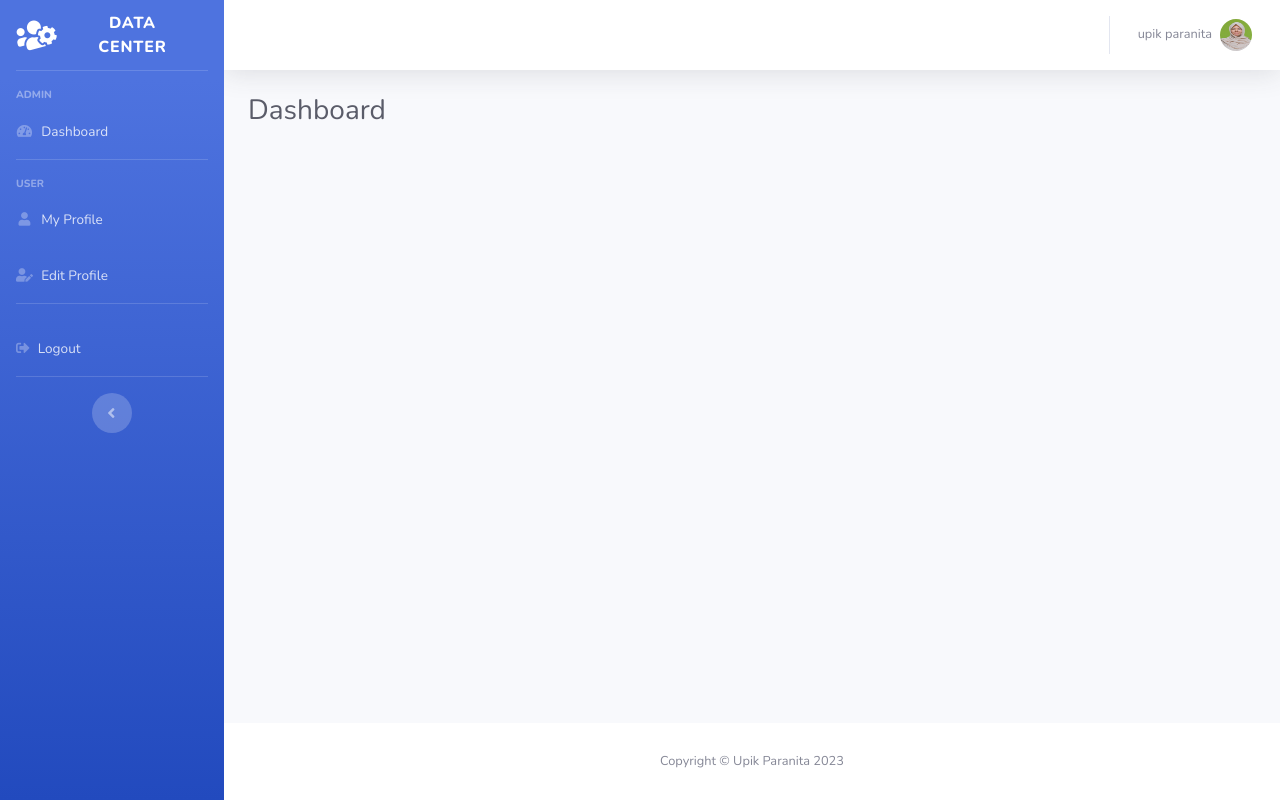
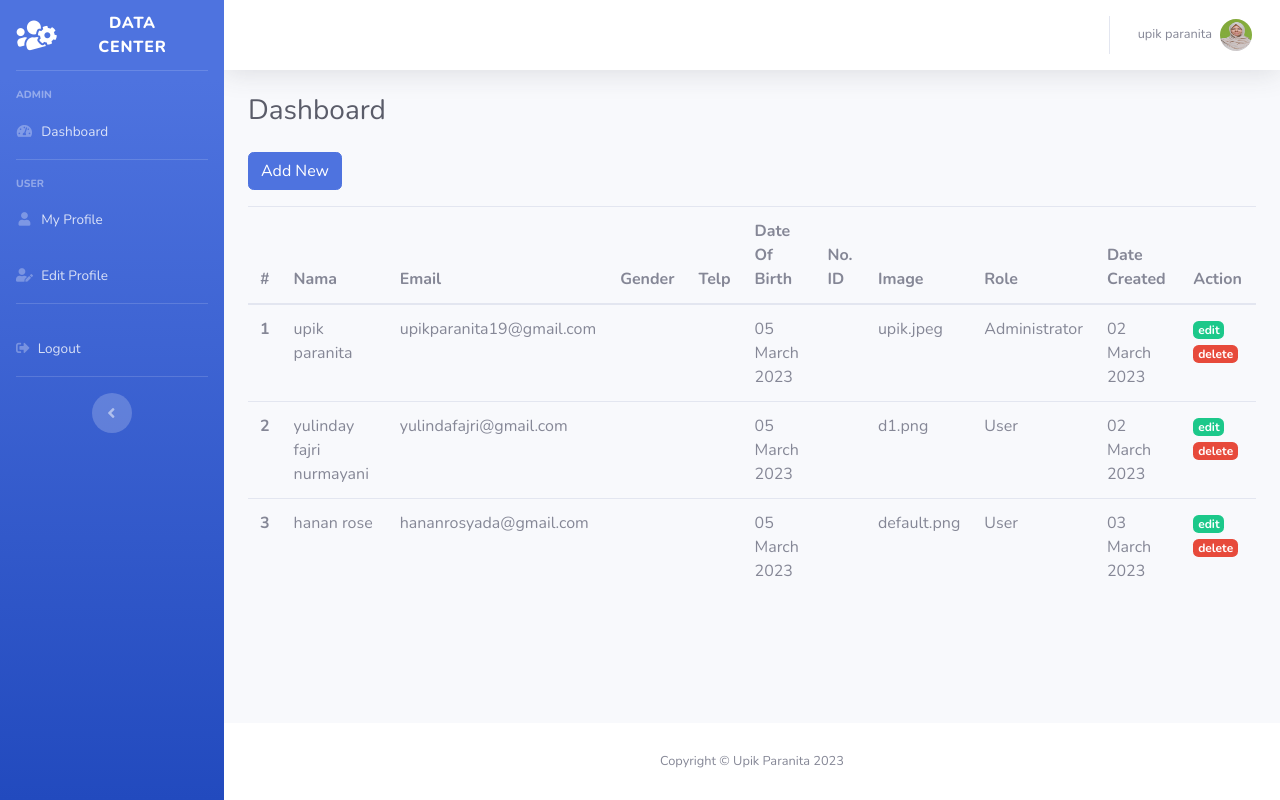
Before and after one commit to uchan123/loginmember, a CodeIgniter app: page /login-upik/admin in a window 1280 px wide. Run offline with CodeIgniter, Linux system fonts and the light colour scheme; a user stored in the database is signed in; data comes from the database, SQL or seed files in the repository; data that the repository does not hold is empty.

Commit message:
update view member, data JSON, delete

```diff
--- a/application/config/autoload.php
+++ b/application/config/autoload.php
@@ -58,7 +58,7 @@ $autoload['packages'] = array();
 |
 |	$autoload['libraries'] = array('user_agent' => 'ua');
 */
-$autoload['libraries'] = array('email', 'session', 'database');
+$autoload['libraries'] = array('email', 'session', 'database','form_validation');
 
 /*
 | -------------------------------------------------------------------
--- a/application/controllers/Admin.php
+++ b/application/controllers/Admin.php
@@ -7,9 +7,15 @@ class Admin extends CI_Controller
         $data['title'] = 'Dashboard';
         $data['user'] = $this->db->get_where('user', ['email' =>
         $this->session->userdata('email')])->row_array();
+        $data['users'] = $this->db->get('user')->result_array();
 
         //echo 'Selamat datang ' . $data['user']['name'];
+        $this->form_validation->set_rules('name','Name', 'required' );
+        $this->form_validation->set_rules('email', 'Email', 'trim|required|valid_email');
+        $this->form_validation->set_rules('password1', 'Password', 'required|trim|min_length[3]|matches[password2]', ['matches' => 'Password dont match!', 'min_length' => 'Password too short!']);
+        $this->form_validation->set_rules('password2', 'Password', 'required|trim|min_length[3]|matches[password1]');
 
+if($this->form_validation->run() == false){
         $this->load->view('templates/header', $data);
         $this->load->view('templates/sidebar', $data);
         $this->load->view('templates/topbar', $data);
@@ -17,6 +23,27 @@ class Admin extends CI_Controller
        // echo "<pre>"; print_r($query);
 
         $this->load->view('templates/footer');
+}else{
+    $data = [
+        'name' => htmlspecialchars($this->input->post('name', true)),
+        'email' => htmlspecialchars($this->input->post('email', true)),
+        'image' =>   'default.png',
+        'password' => password_hash($this->input->post('password1'), PASSWORD_DEFAULT),
+        'role_id' => 2,
+        'date_created' => time()
+    ];
+
+    $this->db->insert('user', $data);
+    $this->session->set_flashdata('message', '<div class="alert alert-success" role="alert">New Member added</div>');
+    redirect('admin');
+}
+
+}
+public function delete($id){
+    $this->db->where('id',$id);
+    $this->db->delete('user');
+    $this->session->set_flashdata('message', '<div class="alert alert-success" role="alert">member has deleted</div>');
+    redirect('admin');
 
 }
 }
--- a/application/controllers/User.php
+++ b/application/controllers/User.php
@@ -13,6 +13,7 @@ class User extends CI_Controller
         $data['user'] = $this->db->get_where('user', ['email' =>
         $this->session->userdata('email')])->row_array();
         //echo 'Selamat datang ' . $data['user']['name'];
+        //$data['users'] = $this->db->get('user')->result_array();
 
         $this->load->view('templates/header', $data);
         $this->load->view('templates/sidebar', $data);
--- a/application/views/admin/index.php
+++ b/application/views/admin/index.php
@@ -1,12 +1,126 @@
 <!-- Begin Page Content -->
 <div class="container-fluid">
+<?= form_error('name', '<div class="alert alert-danger" role="alert">', '</div>'); ?>
+<?= form_error('email', '<div class="alert alert-danger" role="alert">', '</div>'); ?>
+<?= form_error('password1', '<div class="alert alert-danger" role="alert">', '</div>'); ?>
+<?= $this->session->flashdata('message'); ?>
+
 
     <!-- Page Heading -->
     <h1 class="h3 mb-4 text-gray-800"><?= $title; ?></h1>
+    <div class="row">
 
+        <div class="col-sm">
+            <a href="" class="btn btn-primary mb-3" data-toggle="modal" data-target="#addModal">Add New</a>
+        <table class="table table-hover">
+  <thead>
+    <tr>
+      <th scope="col">#</th>
+      <th scope="col">Nama</th>
+      <th scope="col">Email</th>
+      <th scope="col">Gender</th>
+      <th scope="col">Telp</th>
+      <th scope="col">Date Of Birth</th>
+      <th scope="col">No. ID</th>
+      <th scope="col">Image</th>
+      <th scope="col">Role</th>
+      <th scope="col">Date Created</th>
+      <th scope="col">Action</th>
+    </tr>
+  </thead>
+  <tbody>
+    <?php $i = 1; ?>
+    <?php foreach ($users as $x) : ?>
+     <?php   if($x['sex'] == 'l'){
+            $gender = 'Male';
+        }elseif($x['sex'] == 'p'){
+            $gender = 'Female';
+        }else{
+            $gender = '';
+        }
+        if($x['role_id'] == '1'){
+            $role = 'Administrator';
+        }elseif($x['role_id'] == '2'){
+            $role = 'User';
+        }else{
+            $role = '';
+        }
+       ?>
+    <tr>
+      <th scope="row"><?= $i; ?></th>
+      <td><?= $x['name']; ?></td>
+      <td><?= $x['email']; ?></td>
+      <td><?= $gender; ?></td>
+      <td><?= $x['telp']; ?></td>
+      <td><?= date_format(date_create($x['tgl_lhr']),"d F Y"); ?></td>
+      <td><?= $x['ktp']; ?></td>
+      <td><?= $x['image']; ?></td>
+      <td><?= $role; ?></td>
+      <td><?= date('d F Y', $x['date_created']); ?></td>
+      <td><a href="<?= base_url(); ?>admin/edit/<?=$x['id']; ?>" class="badge badge-success">edit</a>
+    <a href ="<?= base_url(); ?>admin/delete/<?=$x['id']; ?>" class="badge badge-danger" onclick="return confirm('are you sure you want to delete?');"> delete </a>
+</td>
+    </tr>
+     <?php $i++; ?>
+     <?php endforeach; ?>
+  </tbody>
+</table>
+        </div>
+    </div>
 
-
-    <!-- /.container-fluid -->
 </div>
 </div>
 <!-- End of Main Content -->
+
+<!-- Modal -->
+<div class="modal fade" id="addModal" tabindex="-1" role="dialog" aria-labelledby="addModalLabel" aria-hidden="true">
+  <div class="modal-dialog" role="document">
+    <div class="modal-content">
+      <div class="modal-header">
+        <h5 class="modal-title" id="addModalLabel">Add New Member</h5>
+        <button type="button" class="close" data-dismiss="modal" aria-label="Close">
+          <span aria-hidden="true">&times;</span>
+        </button>
+      </div>
+      <form action="<?= base_url('admin'); ?>" method="post">
+      <div class="modal-body">
+      <div class="form-group">
+      <input type="text" class="form-control" id="name"  name="name" placeholder="Input Full Name">
+    </div>
+    <div class="form-group">
+      <input type="email" class="form-control" id="email" name="email" placeholder="Input Email Address">
+    </div>
+    <div class="form-group row">
+    <div class="col-sm-6 mb-3 mb-sm-0">
+      <input type="password" class="form-control" id="password1" name="password1" placeholder="Password">
+    </div>
+    <div class="col-sm-6 mb-3 mb-sm-0">
+      <input type="password" class="form-control" id="password2" name="password2" placeholder="Repeat Password">
+    </div>
+    </div>
+    <div class="form-group">
+      <input type="text" class="form-control" id="telp" placeholder="Input No. HP">
+    </div>
+    <div class="custom-control custom-radio custom-control-inline">
+  <input type="radio" id="customRadioInline1" name="gender" class="custom-control-input">
+  <label class="custom-control-label" for="customRadioInline1">Male</label>
+</div>
+<div class="custom-control custom-radio custom-control-inline">
+  <input type="radio" id="customRadioInline2" name="customRadioInline1" class="custom-control-input">
+  <label class="custom-control-label" for="customRadioInline2">Female</label>
+</div>
+     <div class="form-group">
+      <input type="text" class="form-control" id="tgllhr" placeholder="Tanggal Lahir">
+    </div>
+     <div class="form-group">
+      <input type="text" class="form-control" id="gambar" placeholder="Input Gambar">
+    </div>
+      </div>
+      <div class="modal-footer">
+        <button type="button" class="btn btn-secondary" data-dismiss="modal">Close</button>
+        <button type="submit" class="btn btn-primary">Add</button>
+      </div>
+    </form>
+    </div>
+  </div>
+</div>
--- a/application/views/auth/register.php
+++ b/application/views/auth/register.php
@@ -34,7 +34,7 @@
                         </form>
                         <hr>
                         <div class="text-center">
-                         <!--   <a class="small" href="forgot-password.html">Forgot Password?</a> -->
+                            <a class="small" href="forgot-password.html">Forgot Password?</a>
                         </div>
                         <div class="text-center">
                             <a class="small" href="<?= base_url(); ?>auth">Already have an account? Login!</a>
```
Also changed, not shown: application/views/user/index.php (+17 -1 lines), .htaccess (added), 2 other files.
